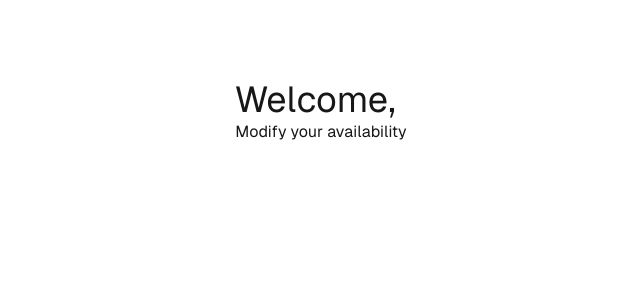
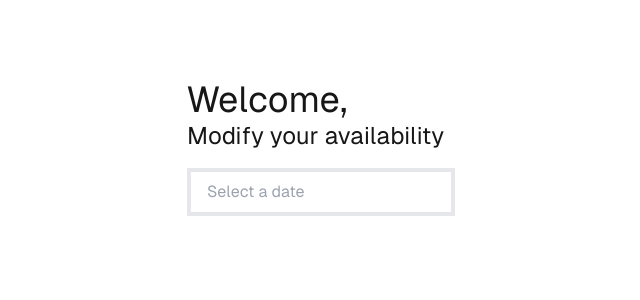
Before and after one commit to lstuartfry/next-reservations-app, a Next.js app: page /provider in a window 1280 px wide. Shown: the top 300 px of the page, without its empty margins (319-959 px from the left). Built offline with nearby package versions, Linux system fonts and the light colour scheme.

Commit message:
filter available dates in scheduler based on provider availabilities

```diff
--- a/package.json
+++ b/package.json
@@ -11,6 +11,7 @@
   "dependencies": {
     "next": "14.2.13",
     "react": "^18",
+    "react-datepicker": "^7.4.0",
     "react-dom": "^18"
   },
   "devDependencies": {
--- a/src/app/client/page.tsx
+++ b/src/app/client/page.tsx
@@ -12,9 +12,6 @@ export default async function Page() {
   return (
     <main className="flex flex-col gap-16">
       <Header>Welcome, {client.name}</Header>
-
-      {/* Scheudle */}
-
       <div>
         <SubHeader>Select a provider to create a new reservation</SubHeader>
         <div className="flex flex-col gap-8 mt-4">
--- a/src/app/client/reservations/[slug]/page.tsx
+++ b/src/app/client/reservations/[slug]/page.tsx
@@ -1,7 +1,14 @@
 import { fetchProvider } from "@/actions/provider/fetch-provider";
+import Schedule from "@/components/schedule/schedule";
+import Header from "@/components/ui/headers/header";
 
 export default async function Page() {
   const provider = await fetchProvider();
 
-  return <div></div>;
+  return (
+    <div>
+      <Header>Select an available time for {provider.name}</Header>
+      <Schedule availabilities={provider.availabilities} />
+    </div>
+  );
 }
--- a/src/app/provider/page.tsx
+++ b/src/app/provider/page.tsx
@@ -1,5 +1,7 @@
 import { fetchProvider } from "@/actions/provider/fetch-provider";
 import Header from "@/components/ui/headers/header";
+import SubHeader from "@/components/ui/headers/subheader";
+import Schedule from "@/components/schedule/schedule";
 
 export default async function Page() {
   const provider = await fetchProvider();
@@ -8,9 +10,10 @@ export default async function Page() {
     <div>
       <Header>Welcome, {provider.name}</Header>
 
-      {/* Schedule */}
-
-      <div>Modify your availability</div>
+      <div>
+        <SubHeader>Modify your availability</SubHeader>
+        <Schedule />
+      </div>
     </div>
   );
 }
--- a/src/components/schedule/schedule.tsx
+++ b/src/components/schedule/schedule.tsx
@@ -0,0 +1,69 @@
+"use client";
+
+import DatePicker from "react-datepicker";
+import "react-datepicker/dist/react-datepicker.css";
+import { useEffect, useState } from "react";
+import { subDays, getDayOfYear, format } from "date-fns";
+import { Provider } from "@/types";
+
+export default function Schedule({
+  availabilities,
+}: {
+  availabilities: Provider["availabilities"];
+}) {
+  const [startDate, setStartDate] = useState<Date | undefined>();
+  const [availableDates, setAvailableDates] = useState<number[]>([]);
+
+  useEffect(() => {
+    if (availabilities) {
+      let dates = [];
+      for (const availability of availabilities) {
+        const day = getDayOfYear(availability.start);
+        dates.push(day);
+        setAvailableDates(dates);
+      }
+    }
+  }, [availabilities]);
+
+  const dateFormat = "MMMM d, yyyy h:mm aa";
+
+  const onChange = (date: Date) => {
+    setStartDate(date);
+  };
+
+  const filterDates = (date: Date) => {
+    const dayOfYear = getDayOfYear(format(date, dateFormat));
+    if (availableDates.includes(dayOfYear)) return true;
+    return false;
+  };
+
+  /*
+    filter out time options:
+    1. before 8am and after 5pm.
+    2/ times already reserved
+  */
+  const filterTimes = (time: Date) => {
+    return time.getHours() >= 8 && time.getHours() <= 16;
+  };
+
+  return (
+    <div className="flex justify-center mt-4">
+      <DatePicker
+        className="border-4 px-4 py-2"
+        dateFormat={dateFormat}
+        onChange={(date) => onChange(date as Date)}
+        placeholderText="Select a date"
+        selected={startDate}
+        showTimeSelect
+        timeFormat="p"
+        timeIntervals={15}
+        filterDate={filterDates}
+        filterTime={filterTimes}
+        excludeDateIntervals={[
+          // exclude dates starting from tomorrow, and ending 1 year from today ('end' is required)
+          { start: subDays(new Date(), 365), end: subDays(new Date(), 0) },
+        ]}
+      />
+    </div>
+  );
+}
```
Also changed, not shown: src/types.ts (+7 -1 lines), 2 other files (tests, documents, lock files or other folders).
